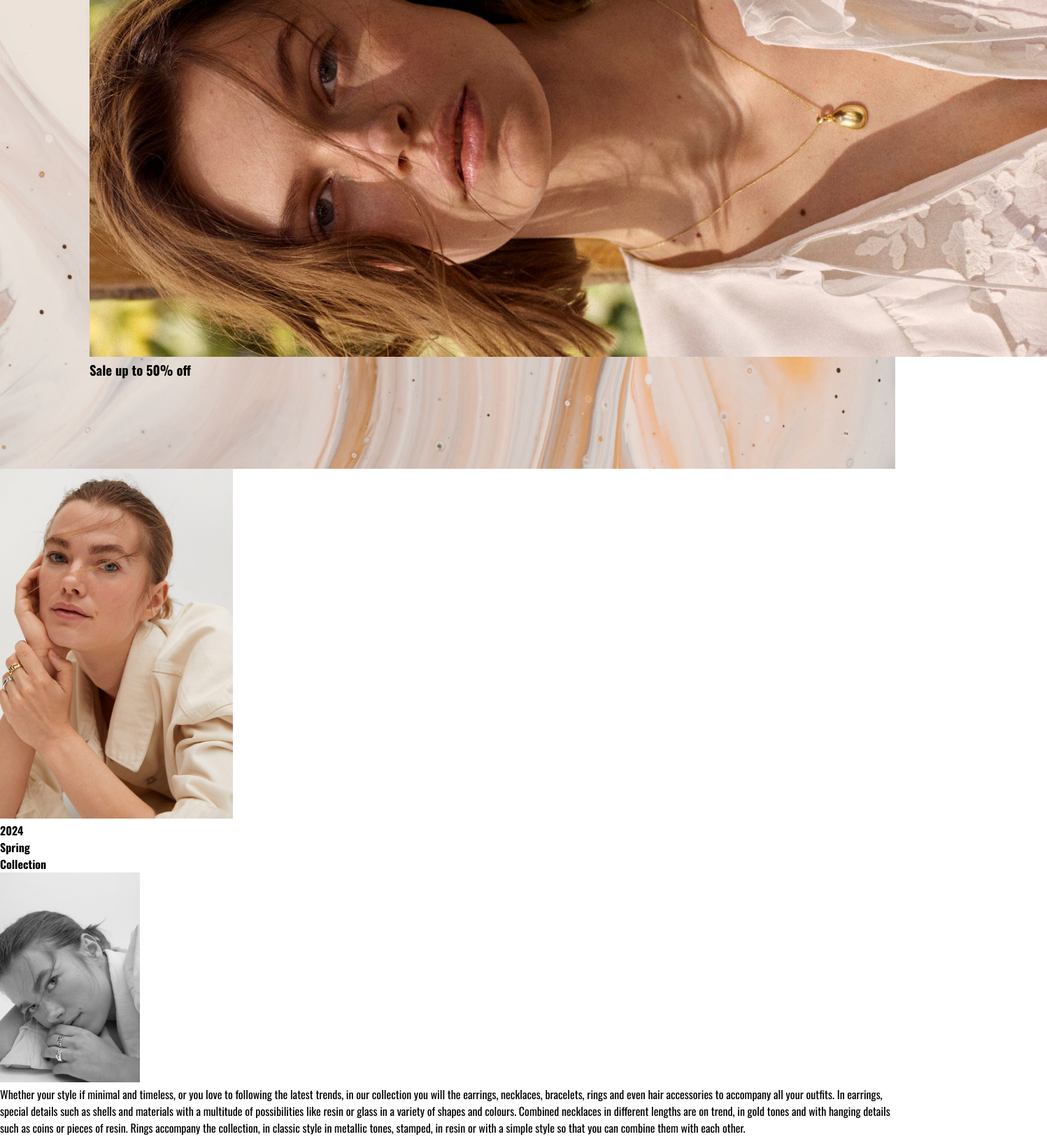
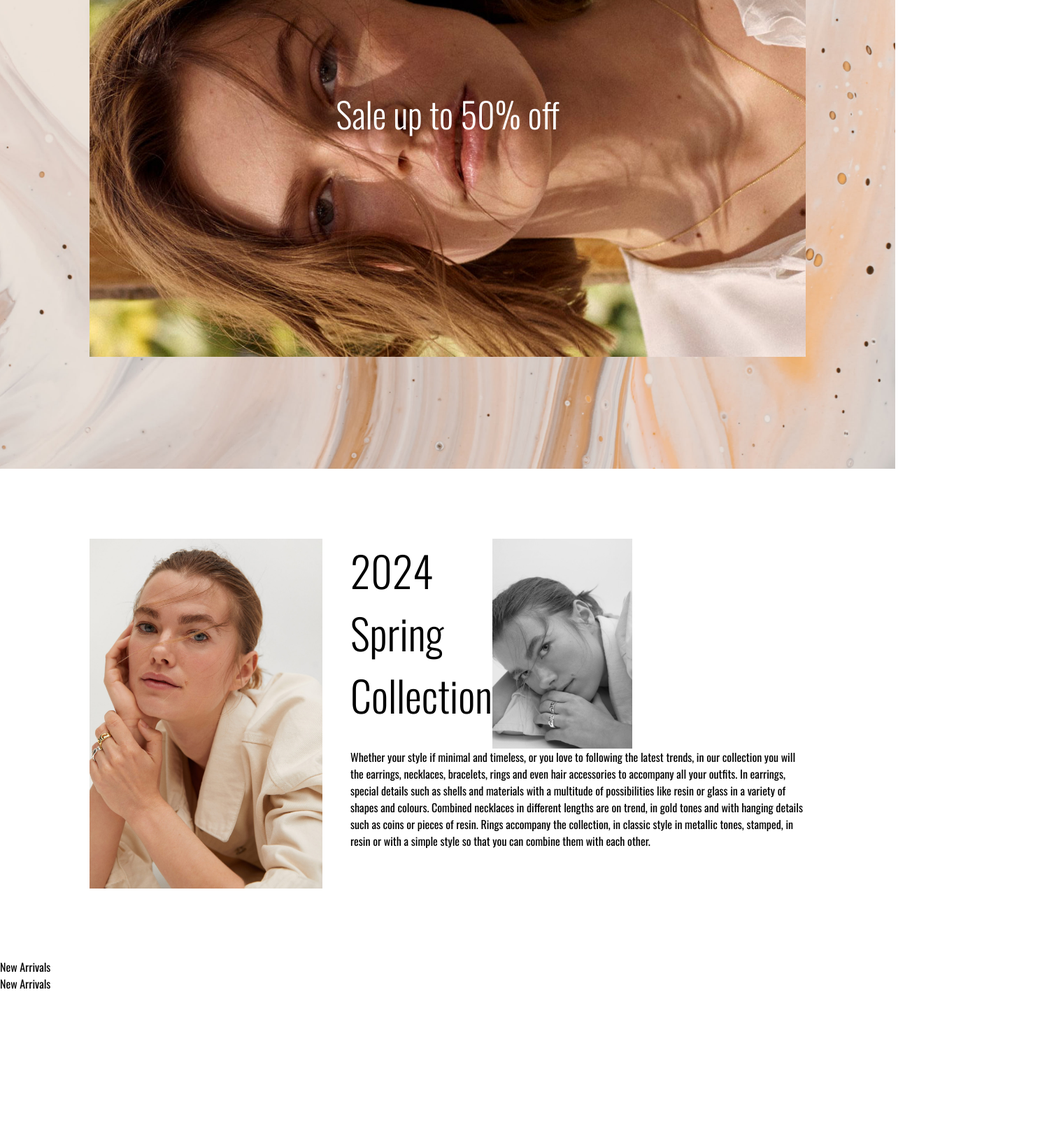
Before and after one commit to ejk0731/betty-react, a Next.js app: page / in a window 1280 px wide. Shown: the part 420-2048 px from the top of the page at 70% size, 1497 px wide, since content can reach past the window. Built offline with nearby package versions, Linux system fonts and the light colour scheme.

Commit message:
feature: separate Mainbanner, Collection Components from home

```diff
--- a/app/page.module.scss
+++ b/app/page.module.scss
@@ -2,20 +2,3 @@
   width: 100%;
   height: 2500px;
 }
-
-.main_banner_wrap {
-  width: 100%;
-  height: 1090px;
-  padding: 160px 0;
-  background: url('../public/images/main_bg.jpg') no-repeat center/ cover;
-}
-
-.main_banner {
-  width: 80%;
-  height: 770px;
-  margin: 0 auto;
-
-  img {
-    height: 100%;
-  }
-}
--- a/app/page.tsx
+++ b/app/page.tsx
@@ -1,65 +1,16 @@
-import styles from './page.module.scss';
-import Link from 'next/link';
 import Image from 'next/image';
-import imageMainBanner from '@/public/images/main_banner.jpg';
+
 import imageCollection from '@/public/images/main_section2_banner.jpg';
 import imageCollection2 from '@/public/images/main_section2_banner2.jpg';
 import Layout from '@/components/Layout/Layout';
+import MainBanner from '@/components/Home/MainBanner';
+import Collection from '@/components/Home/Collection';
 
 export default function Home() {
   return (
     <Layout>
-      <div className={styles.main_banner_wrap}>
-        <Link href={'/'}>
-          <div className={styles.main_banner}>
-            <Image
-              src={imageMainBanner}
-              height={770}
-              alt=""
-              priority
-              quality={70}
-            />
-            <h3>Sale up to 50% off</h3>
-          </div>
-        </Link>
-      </div>
-      <div>
-        <Image
-          src={imageCollection}
-          height={500}
-          alt=""
-          priority
-          quality={70}
-        />
-        <div>
-          <div>
-            <h4>
-              2024 <br />
-              Spring <br />
-              Collection
-            </h4>
-            <Image
-              src={imageCollection2}
-              height={300}
-              alt=""
-              priority
-              quality={70}
-            />
-          </div>
-          <p>
-            Whether your style if minimal and timeless, or you love to following
-            the latest trends, in our collection you will the earrings,
-            necklaces, bracelets, rings and even hair accessories to accompany
-            all your outfits. In earrings, special details such as shells and
-            materials with a multitude of possibilities like resin or glass in a
-            variety of shapes and colours. Combined necklaces in different
-            lengths are on trend, in gold tones and with hanging details such as
-            coins or pieces of resin. Rings accompany the collection, in classic
-            style in metallic tones, stamped, in resin or with a simple style so
-            that you can combine them with each other.
-          </p>
-        </div>
-      </div>
+      <MainBanner />
+      <Collection />
       <div>
         <div>New Arrivals</div>
         <div>New Arrivals</div>
--- /dev/null
+++ b/components/Home/Collection.module.scss
@@ -0,0 +1,21 @@
+.wrap {
+  padding: 100px 0;
+  display: flex;
+  justify-content: center;
+  align-items: flex-start;
+  width: 80%;
+  margin: 0 auto;
+}
+
+.sub_wrap {
+  margin-left: 40px;
+}
+
+.title_wrap {
+  display: flex;
+
+  .title {
+    font-size: 60px;
+    font-weight: 300;
+  }
+}
--- /dev/null
+++ b/components/Home/Collection.tsx
@@ -0,0 +1,41 @@
+import React from 'react';
+import Image from 'next/image';
+import styles from './Collection.module.scss';
+import imageCollection from '@/public/images/main_section2_banner.jpg';
+import imageCollection2 from '@/public/images/main_section2_banner2.jpg';
+
+export default function Collection() {
+  return (
+    <div className={styles.wrap}>
+      <Image src={imageCollection} height={500} alt="" priority quality={70} />
+      <div className={styles.sub_wrap}>
+        <div className={styles.title_wrap}>
+          <h4 className={styles.title}>
+            2024 <br />
+            Spring <br />
+            Collection
+          </h4>
+          <Image
+            src={imageCollection2}
+            height={300}
+            alt=""
+            priority
+            quality={70}
+          />
+        </div>
+        <p>
+          Whether your style if minimal and timeless, or you love to following
+          the latest trends, in our collection you will the earrings, necklaces,
+          bracelets, rings and even hair accessories to accompany all your
+          outfits. In earrings, special details such as shells and materials
+          with a multitude of possibilities like resin or glass in a variety of
+          shapes and colours. Combined necklaces in different lengths are on
+          trend, in gold tones and with hanging details such as coins or pieces
+          of resin. Rings accompany the collection, in classic style in metallic
+          tones, stamped, in resin or with a simple style so that you can
+          combine them with each other.
+        </p>
+      </div>
+    </div>
+  );
+}
--- /dev/null
+++ b/components/Home/MainBanner.module.scss
@@ -0,0 +1,45 @@
+.main_banner_wrap {
+  position: relative;
+  width: 100%;
+  height: 1090px;
+  padding: 160px 0;
+  background: url('../../public/images/main_bg.jpg') no-repeat center/ cover;
+}
+
+.main_banner {
+  width: 80%;
+  height: 770px;
+  margin: 0 auto;
+  overflow: hidden;
+
+  img {
+    height: 100%;
+  }
+}
+
+.main_banner_txt {
+  position: absolute;
+  top: 50%;
+  left: 50%;
+  transform: translate(-40%, -50%);
+  color: white;
+  font-weight: 300;
+  font-size: 50px;
+  animation: ani_main_banner_txt 0.5s linear 1s forwards;
+  opacity: 0;
+}
+
+@keyframes ani_main_banner_txt {
+  0% {
+    opacity: 0;
+    transform: translateX(-180%);
+  }
+  50% {
+    opacity: 50%;
+    transform: translateX(-100%);
+  }
+  100% {
+    opacity: 100%;
+    transform: translateX(-50%);
+  }
+}
--- /dev/null
+++ b/components/Home/MainBanner.tsx
@@ -0,0 +1,22 @@
+import React from 'react';
+import styles from './MainBanner.module.scss';
+import Link from 'next/link';
+import Image from 'next/image';
+import imageMainBanner from '@/public/images/main_banner.jpg';
+
+export default function MainBanner() {
+  return (
+    <div className={styles.main_banner_wrap}>
+      <div className={styles.main_banner}>
+        <Image
+          src={imageMainBanner}
+          height={770}
+          alt=""
+          priority
+          quality={70}
+        />
+        <h3 className={styles.main_banner_txt}>Sale up to 50% off</h3>
+      </div>
+    </div>
+  );
+}
```
